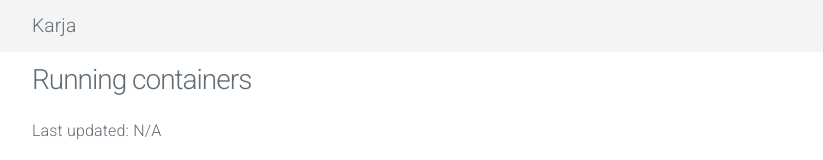
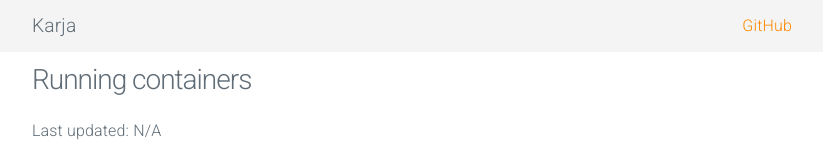
Before and after one commit to mtgto/karja, a Svelte app in the folder web/: page / in a window 1280 px wide. Shown: the top 160 px of the page, without its empty margins (228-1051 px from the left). Built offline with nearby package versions, Linux system fonts and the light colour scheme; no server answers.

Commit message:
add github link

```diff
--- a/web/src/App.svelte
+++ b/web/src/App.svelte
@@ -1,8 +1,8 @@
 <script lang="ts">
   import { z } from "zod";
-  import "@fontsource/roboto/300.css";
-  import "@fontsource/roboto/400.css";
-  import "@fontsource/roboto/700.css";
+  import "@fontsource/roboto/latin-300.css";
+  import "@fontsource/roboto/latin-400.css";
+  import "@fontsource/roboto/latin-700.css";
 
   const Container = z.object({
     id: z.string().min(1),
@@ -41,6 +41,7 @@
   <nav class="navigation">
     <section class="container">
       <span class="title">Karja</span>
+      <a href="https://github.com/mtgto/karja">GitHub</a>
     </section>
   </nav>
   <section class="container">
@@ -76,6 +77,7 @@
     margin-bottom: 1rem
     .container
       display: flex
+      justify-content: space-between
       align-items: center
       height: 5.2rem
       .title
```
